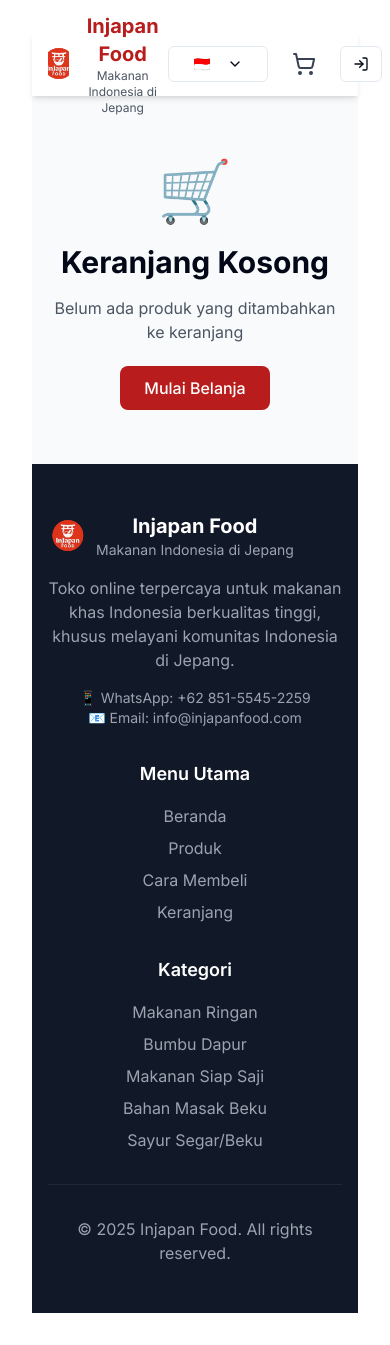
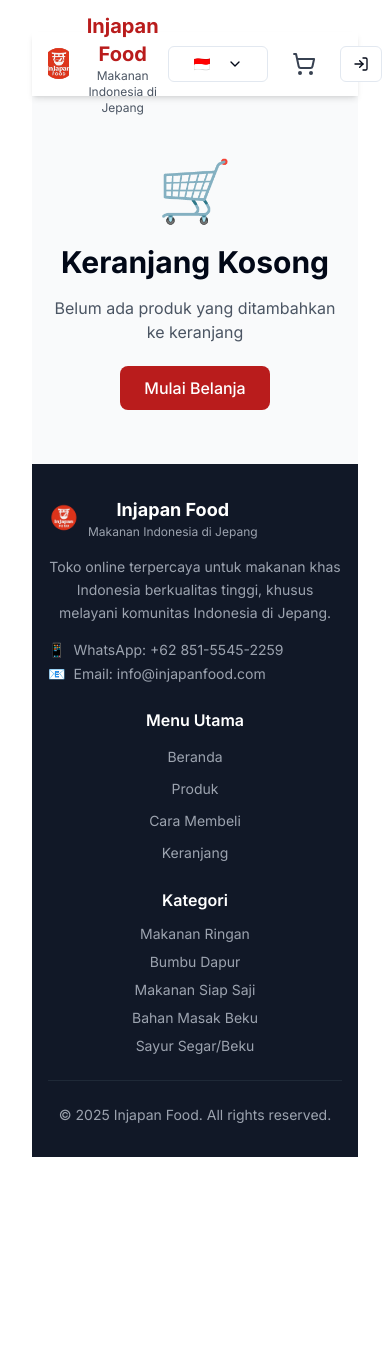
Before and after one commit to richbit01/injapan-food, a React (Vite) app: page /cart in a window 390 px wide. Shown: the top 1345 px of the page. After the commit the page ends 1189 px from the top, so only its background shows below. Built offline with nearby package versions, Linux system fonts and the light colour scheme.

Commit message:
Fix: Restore product and footer layout
Restored the product and footer layout to the previous state.

```diff
--- a/src/components/Footer.tsx
+++ b/src/components/Footer.tsx
@@ -6,13 +6,13 @@ const Footer = () => {
   const { t } = useLanguage();
 
   return (
-    <footer className="bg-gray-900 text-white py-12">
+    <footer className="bg-gray-900 text-white py-8 md:py-12">
       <div className="container mx-auto px-4">
-        <div className="grid grid-cols-1 md:grid-cols-4 gap-8">
+        <div className="grid grid-cols-1 md:grid-cols-4 gap-6 md:gap-8">
           {/* Brand */}
           <div className="col-span-1 md:col-span-2">
             <div className="flex items-center space-x-2 mb-4">
-              <div className="w-10 h-10 rounded-lg overflow-hidden">
+              <div className="w-8 h-8 md:w-10 md:h-10 rounded-lg overflow-hidden flex-shrink-0">
                 <img
                   src="/lovable-uploads/022a8dd4-6c9e-4b02-82a8-703a2cbfb51a.png"
                   alt="Injapan Food Logo"
@@ -20,40 +20,46 @@ const Footer = () => {
                 />
               </div>
               <div>
-                <h3 className="text-xl font-bold">Injapan Food</h3>
-                <p className="text-sm text-gray-400">Makanan Indonesia di Jepang</p>
+                <h3 className="text-lg md:text-xl font-bold">Injapan Food</h3>
+                <p className="text-xs md:text-sm text-gray-400">Makanan Indonesia di Jepang</p>
               </div>
             </div>
-            <p className="text-gray-400 mb-4">
+            <p className="text-gray-400 mb-4 text-sm md:text-base leading-relaxed">
               {t('footer.description')}
             </p>
-            <div className="text-sm text-gray-400">
-              <p>📱 WhatsApp: +62 851-5545-2259</p>
-              <p>📧 Email: info@injapanfood.com</p>
+            <div className="text-sm text-gray-400 space-y-1">
+              <p className="flex items-center">
+                <span className="mr-2">📱</span>
+                WhatsApp: +62 851-5545-2259
+              </p>
+              <p className="flex items-center">
+                <span className="mr-2">📧</span>
+                Email: info@injapanfood.com
+              </p>
             </div>
           </div>
 
           {/* Quick Links */}
           <div>
-            <h4 className="text-lg font-semibold mb-4">{t('footer.quickLinks')}</h4>
+            <h4 className="text-base md:text-lg font-semibold mb-3 md:mb-4">{t('footer.quickLinks')}</h4>
             <ul className="space-y-2">
               <li>
-                <Link to="/" className="text-gray-400 hover:text-white transition-colors duration-200">
+                <Link to="/" className="text-gray-400 hover:text-white transition-colors duration-200 text-sm md:text-base">
                   {t('nav.home')}
                 </Link>
               </li>
               <li>
-                <Link to="/products" className="text-gray-400 hover:text-white transition-colors duration-200">
+                <Link to="/products" className="text-gray-400 hover:text-white transition-colors duration-200 text-sm md:text-base">
                   {t('nav.products')}
                 </Link>
               </li>
               <li>
-                <Link to="/how-to-buy" className="text-gray-400 hover:text-white transition-colors duration-200">
+                <Link to="/how-to-buy" className="text-gray-400 hover:text-white transition-colors duration-200 text-sm md:text-base">
                   {t('nav.howToBuy')}
                 </Link>
               </li>
               <li>
-                <Link to="/cart" className="text-gray-400 hover:text-white transition-colors duration-200">
+                <Link to="/cart" className="text-gray-400 hover:text-white transition-colors duration-200 text-sm md:text-base">
                   {t('nav.cart')}
                 </Link>
               </li>
@@ -62,8 +68,8 @@ const Footer = () => {
 
           {/* Categories */}
           <div>
-            <h4 className="text-lg font-semibold mb-4">{t('footer.categories')}</h4>
-            <ul className="space-y-2 text-gray-400">
+            <h4 className="text-base md:text-lg font-semibold mb-3 md:mb-4">{t('footer.categories')}</h4>
+            <ul className="space-y-2 text-gray-400 text-sm md:text-base">
               <li>Makanan Ringan</li>
               <li>Bumbu Dapur</li>
               <li>Makanan Siap Saji</li>
@@ -73,8 +79,8 @@ const Footer = () => {
           </div>
         </div>
 
-        <div className="border-t border-gray-800 mt-8 pt-8 text-center text-gray-400">
-          <p>{t('footer.copyright')}</p>
+        <div className="border-t border-gray-800 mt-6 md:mt-8 pt-6 md:pt-8 text-center text-gray-400">
+          <p className="text-sm md:text-base">{t('footer.copyright')}</p>
         </div>
       </div>
     </footer>
--- a/src/components/ProductCard.tsx
+++ b/src/components/ProductCard.tsx
@@ -22,13 +22,13 @@ const ProductCard = ({ product, onAddToCart }: ProductCardProps) => {
   };
 
   return (
-    <div ref={cardRef} className="card-product p-4 h-full">
-      <Link to={`/products/${product.id}`} className="block transition-all duration-200 hover:scale-105 hover:shadow-lg">
-        <div className="relative overflow-hidden rounded-lg mb-4">
+    <div ref={cardRef} className="card-product p-3 md:p-4 h-full flex flex-col">
+      <Link to={`/products/${product.id}`} className="block flex-1 group">
+        <div className="relative overflow-hidden rounded-lg mb-3 md:mb-4">
           <img
             src={product.image_url || '/placeholder.svg'}
             alt={product.name}
-            className="w-full aspect-[3/4] object-cover transition-transform duration-300 hover:scale-110"
+            className="w-full aspect-[3/4] object-cover transition-transform duration-300 group-hover:scale-110"
           />
           <div className="absolute top-2 right-2">
             <span className="bg-secondary text-secondary-foreground px-2 py-1 rounded-full text-xs font-medium">
@@ -44,11 +44,11 @@ const ProductCard = ({ product, onAddToCart }: ProductCardProps) => {
           )}
         </div>
 
-        <div className="flex-1">
-          <h3 className="font-semibold text-lg mb-2 line-clamp-2">{product.name}</h3>
-          <p className="text-gray-600 text-sm mb-3 line-clamp-2">{product.description}</p>
+        <div className="flex-1 flex flex-col">
+          <h3 className="font-semibold text-base md:text-lg mb-2 line-clamp-2 leading-tight">{product.name}</h3>
+          <p className="text-gray-600 text-xs md:text-sm mb-3 line-clamp-2 flex-1">{product.description}</p>
 
-          <div className="text-xl font-bold text-primary mb-2">
+          <div className="text-lg md:text-xl font-bold text-primary mb-2">
             {formatPrice(product.price)}
           </div>
 
@@ -67,10 +67,10 @@ const ProductCard = ({ product, onAddToCart }: ProductCardProps) => {
       </Link>
 
       {/* Add to Cart Button Outside Link */}
-      <div className="mt-3" onClick={(e) => e.stopPropagation()}>
+      <div className="mt-auto pt-2" onClick={(e) => e.stopPropagation()}>
         <AddToCartButton
           product={product}
-          className={`w-full py-2 text-sm flex items-center justify-center space-x-2 rounded-lg transition-colors ${
+          className={`w-full py-2 text-xs md:text-sm flex items-center justify-center space-x-2 rounded-lg transition-colors ${
             product.stock === 0
               ? 'bg-gray-400 text-white cursor-not-allowed'
               : 'btn-primary'
```
Also changed, not shown: src/pages/Index.tsx (+38 -36 lines).
